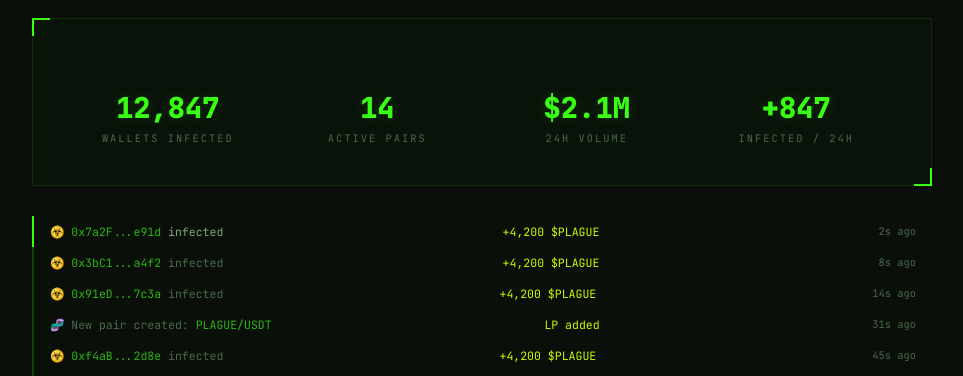
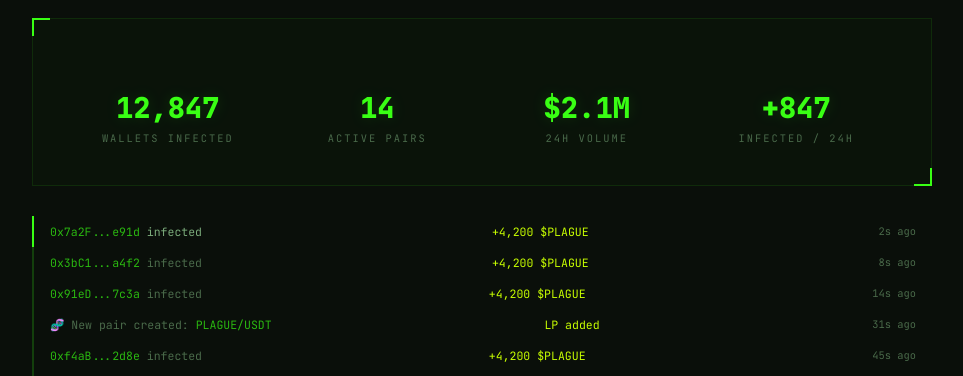
Before and after one commit to egirlll/plague-token, a plain HTML site: page index.html in a window 1280 px wide. Shown: the part 2420-2796 px from the top of the page, without its empty margins (158-1121 px from the left). Drawn offline with Linux system fonts and the light colour scheme.

Commit message:
remove all biohazard emojis

```diff
--- a/index.html
+++ b/index.html
@@ -628,7 +628,7 @@
 
     <!-- HERO -->
     <section class="hero">
-        <div class="biohazard">☣️</div>
+        <div class="biohazard"></div>
         <h1>$PLAGUE</h1>
         <p class="hero-tagline">You don't find <em>$PLAGUE</em> — it finds <em>you</em></p>
 
@@ -743,17 +743,17 @@
 
         <div class="infection-log" id="infectionLog">
             <div class="log-entry log-new">
-                <span>☣️ <span class="addr">0x7a2F...e91d</span> infected</span>
+                <span><span class="addr">0x7a2F...e91d</span> infected</span>
                 <span class="amt">+4,200 $PLAGUE</span>
                 <span class="time">2s ago</span>
             </div>
             <div class="log-entry">
-                <span>☣️ <span class="addr">0x3bC1...a4f2</span> infected</span>
+                <span><span class="addr">0x3bC1...a4f2</span> infected</span>
                 <span class="amt">+4,200 $PLAGUE</span>
                 <span class="time">8s ago</span>
             </div>
             <div class="log-entry">
-                <span>☣️ <span class="addr">0x91eD...7c3a</span> infected</span>
+                <span><span class="addr">0x91eD...7c3a</span> infected</span>
                 <span class="amt">+4,200 $PLAGUE</span>
                 <span class="time">14s ago</span>
             </div>
@@ -763,17 +763,17 @@
                 <span class="time">31s ago</span>
             </div>
             <div class="log-entry">
-                <span>☣️ <span class="addr">0xf4aB...2d8e</span> infected</span>
+                <span><span class="addr">0xf4aB...2d8e</span> infected</span>
                 <span class="amt">+4,200 $PLAGUE</span>
                 <span class="time">45s ago</span>
             </div>
             <div class="log-entry">
-                <span>☣️ <span class="addr">0xc82D...11bf</span> infected</span>
+                <span><span class="addr">0xc82D...11bf</span> infected</span>
                 <span class="amt">+4,200 $PLAGUE</span>
                 <span class="time">1m ago</span>
             </div>
             <div class="log-entry">
-                <span>☣️ <span class="addr">0x5e9A...d43c</span> infected</span>
+                <span><span class="addr">0x5e9A...d43c</span> infected</span>
                 <span class="amt">+4,200 $PLAGUE</span>
                 <span class="time">1m ago</span>
             </div>
@@ -871,7 +871,7 @@
         } else {
             const amt = (Math.floor(Math.random() * 8000) + 1000).toLocaleString();
             entry.innerHTML = `
-                <span>☣️ <span class="addr">${addr}</span> infected</span>
+                <span><span class="addr">${addr}</span> infected</span>
                 <span class="amt">+${amt} $PLAGUE</span>
                 <span class="time">just now</span>
             `;
```
